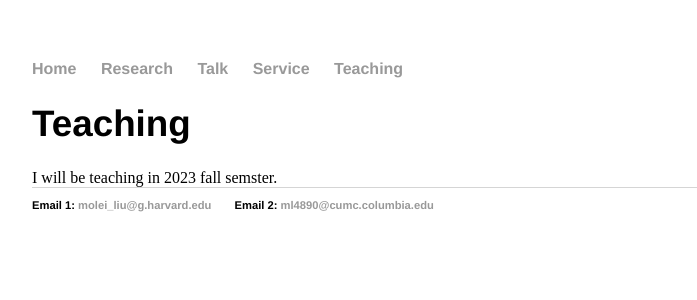
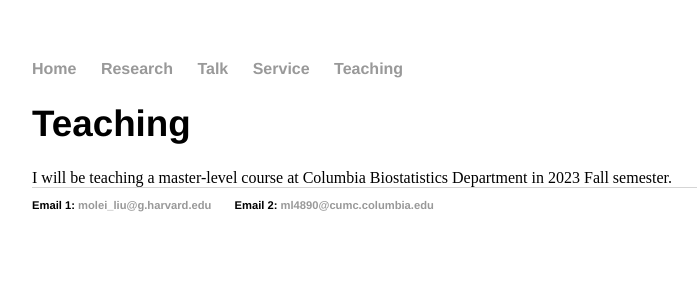
Before and after one commit to moleibobliu/moleibobliu.github.io, a Jekyll site: the page built from teaching/index.html, in a window 1280 px wide. Shown: the top 300 px of the page, without its empty margins (160-857 px from the left). Built offline with Jekyll 4.4.1, drawn with Linux system fonts in a browser that asks for light colours.

Commit message:
Update index.html

```diff
--- a/teaching/index.html
+++ b/teaching/index.html
@@ -4,7 +4,7 @@ title: Molei Liu
 ---
 <div class="blurb">
 	<h1> Teaching </h1>
-I will be teaching in 2023 fall semster.
+I will be teaching a master-level course at Columbia Biostatistics Department in 2023 Fall semester.
 
 		 </h1>
 
```
